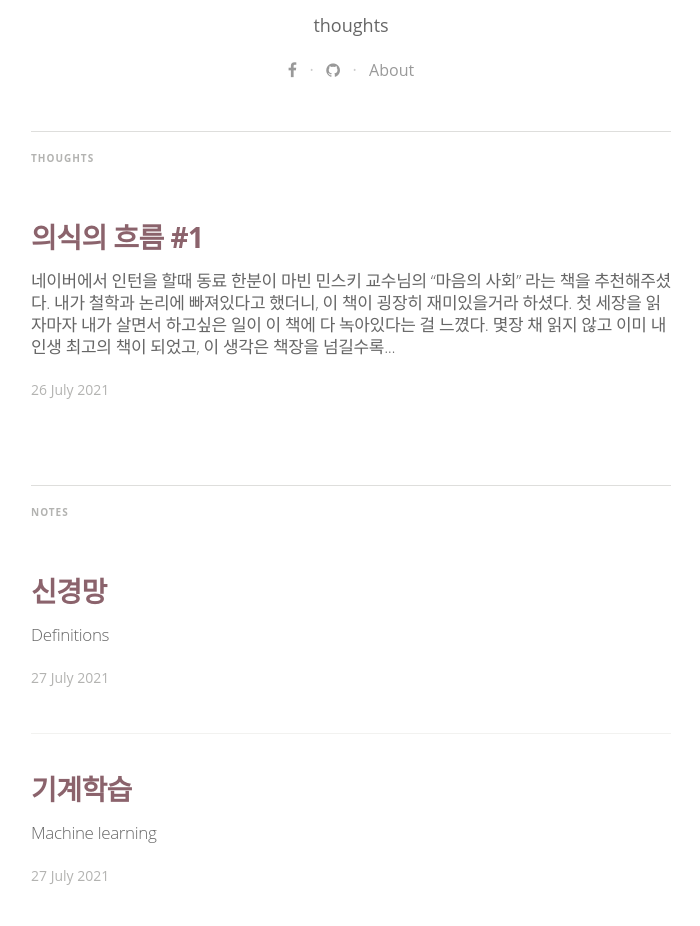
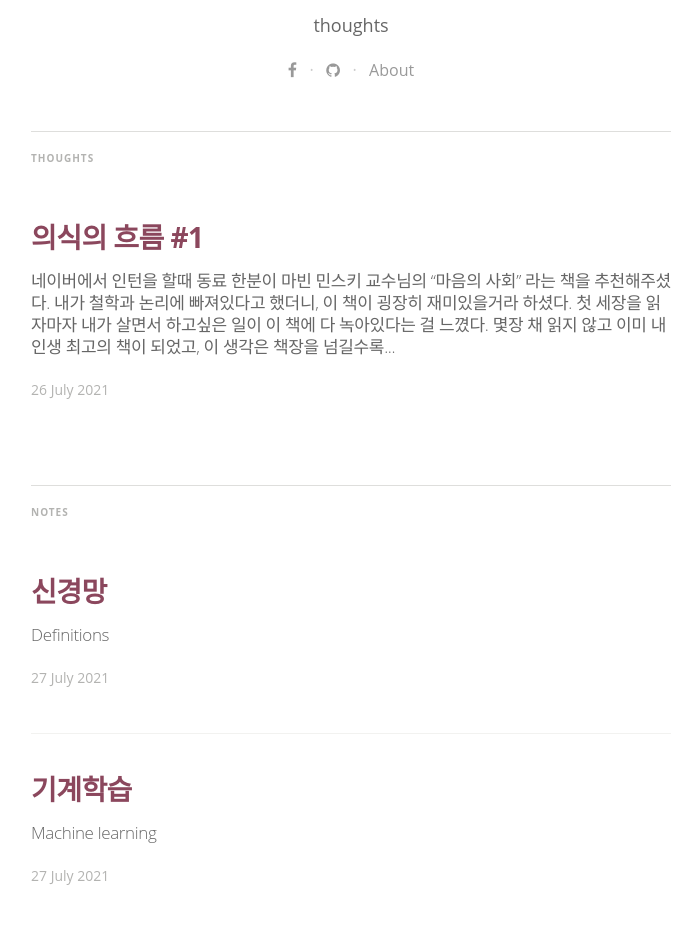
Before and after one commit to minniie/minniie.github.io, a Jekyll site: the page built from index.html, in a window 1280 px wide. Shown: the part 580-1506 px from the top of the page, without its empty margins (289-989 px from the left). Built offline with Jekyll 4.4.1, drawn with Linux system fonts in a browser that asks for light colours; nearby versions of some CDN libraries; some web fonts are replaced; the list of posts is cut into pages by our own code.

Commit message:
Update main.sass

```diff
--- a/css/main.sass
+++ b/css/main.sass
@@ -152,7 +152,7 @@ body
       margin: 0 0
       a
         text-decoration: none
-        color: #8B636C
+        color: #8B475D
         &:hover
           text-decoration: none
     .post-excerpt
```
